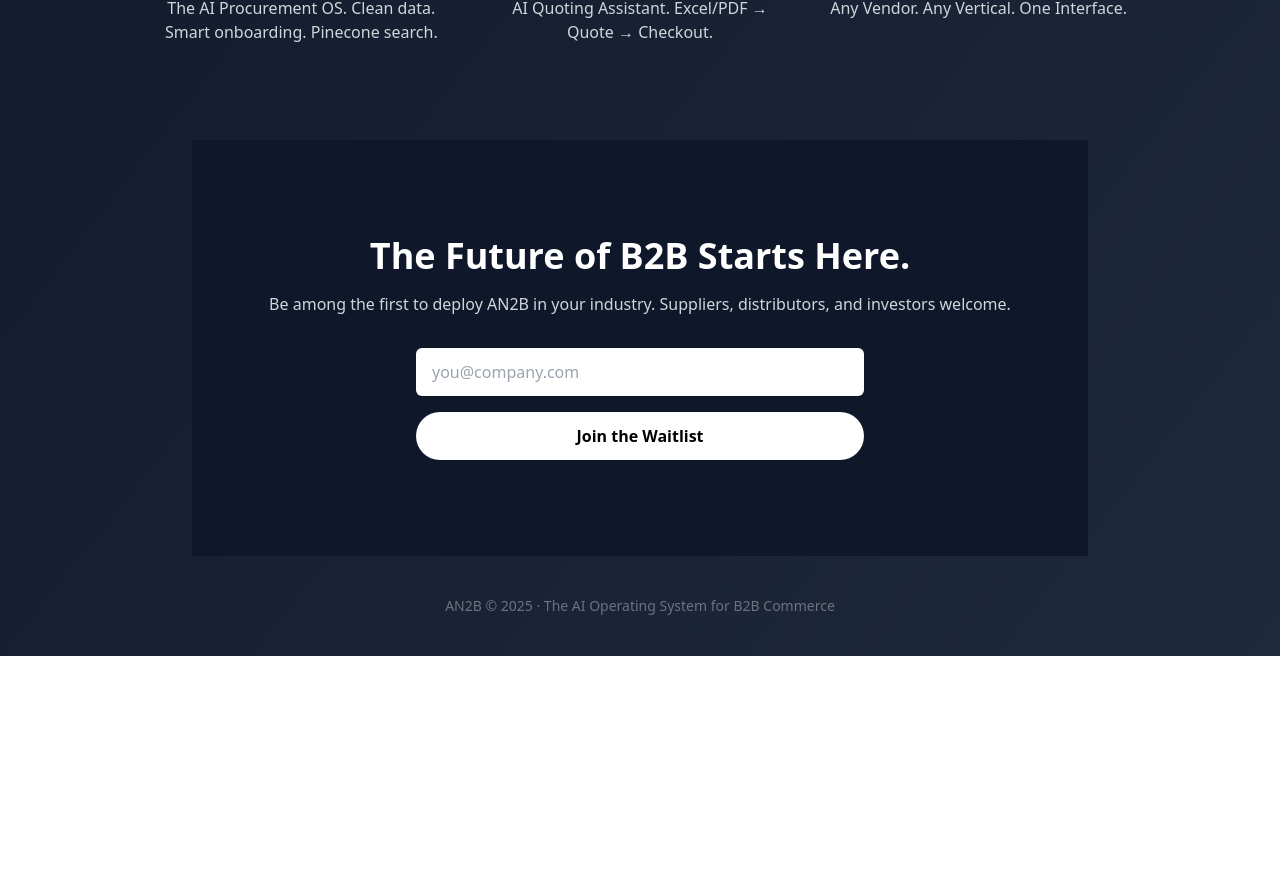
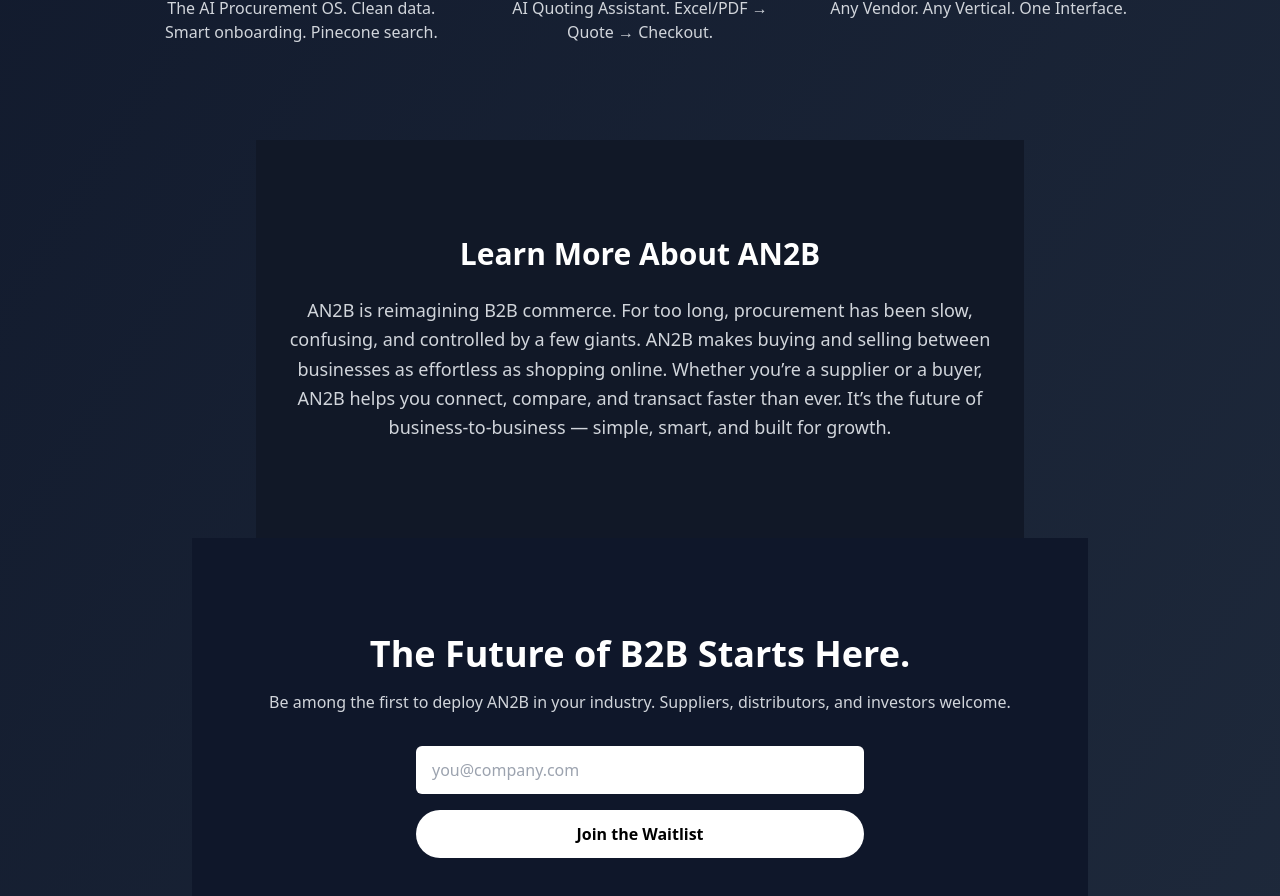
Before and after one commit to jcools1977/an2b-site, a React (Vite) app: page / in a window 1280 px wide. Shown: the part 978-1874 px from the top of the page. Before the commit the page ends 1634 px from the top, so only its background shows below. Built offline with nearby package versions, Linux system fonts and the light colour scheme; no server answers.

Commit message:
✨ Final landing page content and anchor scroll behavior

```diff
--- a/src/App.jsx
+++ b/src/App.jsx
@@ -11,15 +11,16 @@ export default function HomePage() {
           AN2B is the AI Operating System for B2B Commerce. Connecting suppliers, buyers, and governments through intelligent procurement, instant quoting, and seamless fulfillment.
         </p>
         <div className="flex justify-center gap-4">
-          {/* Anchor that jumps to the form */}
+          {/* Scroll to Waitlist */}
           <a
             href="#waitlist"
             className="bg-white text-black px-6 py-3 rounded-full font-semibold hover:bg-gray-200"
           >
             Join the Waitlist
           </a>
+          {/* Scroll to Learn More */}
           <a
-            href="#waitlist"
+            href="#learn"
             className="border border-white px-6 py-3 rounded-full font-semibold hover:bg-white hover:text-black"
           >
             Learn More
@@ -54,16 +55,25 @@ export default function HomePage() {
         </div>
       </section>
 
+      {/* Learn More Section (Elevator Pitch) */}
+      <section id="learn" className="px-6 py-24 text-center max-w-3xl mx-auto bg-[#111827]">
+        <h2 className="text-3xl font-semibold mb-6">Learn More About AN2B</h2>
+        <p className="text-gray-300 text-lg leading-relaxed">
+          AN2B is reimagining B2B commerce. For too long, procurement has been slow,
+          confusing, and controlled by a few giants. AN2B makes buying and selling
+          between businesses as effortless as shopping online. Whether you’re a
+          supplier or a buyer, AN2B helps you connect, compare, and transact faster
+          than ever. It’s the future of business-to-business — simple, smart, and
+          built for growth.
+        </p>
+      </section>
+
       {/* Waitlist Section WITH id for anchor scrolling */}
-      <section
-        id="waitlist"
-        className="px-6 py-24 bg-[#0f172a] text-center max-w-4xl mx-auto"
-      >
+      <section id="waitlist" className="px-6 py-24 bg-[#0f172a] text-center max-w-4xl mx-auto">
         <h2 className="text-4xl font-bold mb-4">The Future of B2B Starts Here.</h2>
         <p className="text-gray-300 mb-8">
           Be among the first to deploy AN2B in your industry. Suppliers, distributors, and investors welcome.
         </p>
-
         <WaitlistForm />
       </section>
 
```
